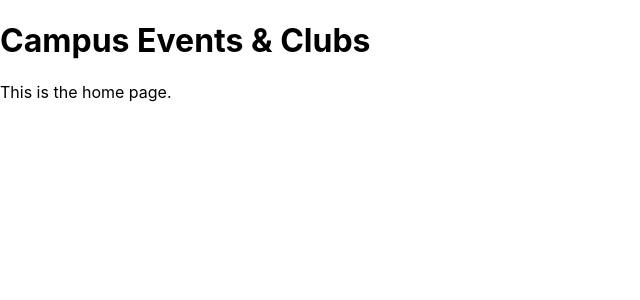
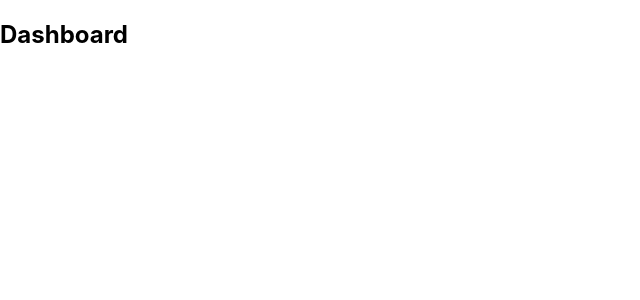
Before and after one commit to adityavaasudevb/gdgoc, a React (Create React App) app in the folder gdgoc/: page /dashboard in a window 1280 px wide. Shown: the top 300 px of the page, without its empty margins (0-640 px from the left). Built offline with nearby package versions, Linux system fonts and the light colour scheme.

Commit message:
Phase 2: routing and pages setup

```diff
--- a/gdgoc/package.json
+++ b/gdgoc/package.json
@@ -9,6 +9,7 @@
     "@testing-library/user-event": "^13.5.0",
     "react": "^19.2.3",
     "react-dom": "^19.2.3",
+    "react-router-dom": "^7.11.0",
     "react-scripts": "5.0.1",
     "web-vitals": "^2.1.4"
   },
--- a/gdgoc/src/App.js
+++ b/gdgoc/src/App.js
@@ -1,8 +1,17 @@
-import Home from "./pages/Home";
+import { BrowserRouter, Routes, Route } from "react-router-dom";
+import Login from "./pages/Login";
+import Dashboard from "./pages/Dashboard";
+import Clubs from "./pages/Clubs";
 
 function App() {
   return (
-    <Home />
+    <BrowserRouter>
+      <Routes>
+        <Route path="/" element={<Login />} />
+        <Route path="/dashboard" element={<Dashboard />} />
+        <Route path="/clubs" element={<Clubs />} />
+      </Routes>
+    </BrowserRouter>
   );
 }
 
--- /dev/null
+++ b/gdgoc/src/pages/Clubs.jsx
@@ -0,0 +1,3 @@
+export default function Clubs() {
+  return <h2>Clubs Page</h2>;
+}
--- /dev/null
+++ b/gdgoc/src/pages/Dashboard.jsx
@@ -0,0 +1,3 @@
+export default function Dashboard() {
+  return <h2>Dashboard</h2>;
+}
--- a/gdgoc/src/pages/Home.js
+++ /dev/null
@@ -1,10 +0,0 @@
-function Home() {
-  return (
-    <div>
-      <h1>Campus Events & Clubs</h1>
-      <p>This is the home page.</p>
-    </div>
-  );
-}
-
-export default Home;
--- /dev/null
+++ b/gdgoc/src/pages/Login.jsx
@@ -0,0 +1,3 @@
+export default function Login() {
+  return <h2>Login Page</h2>;
+}
```
Also changed, not shown: 1 other file (tests, documents, lock files or other folders).
